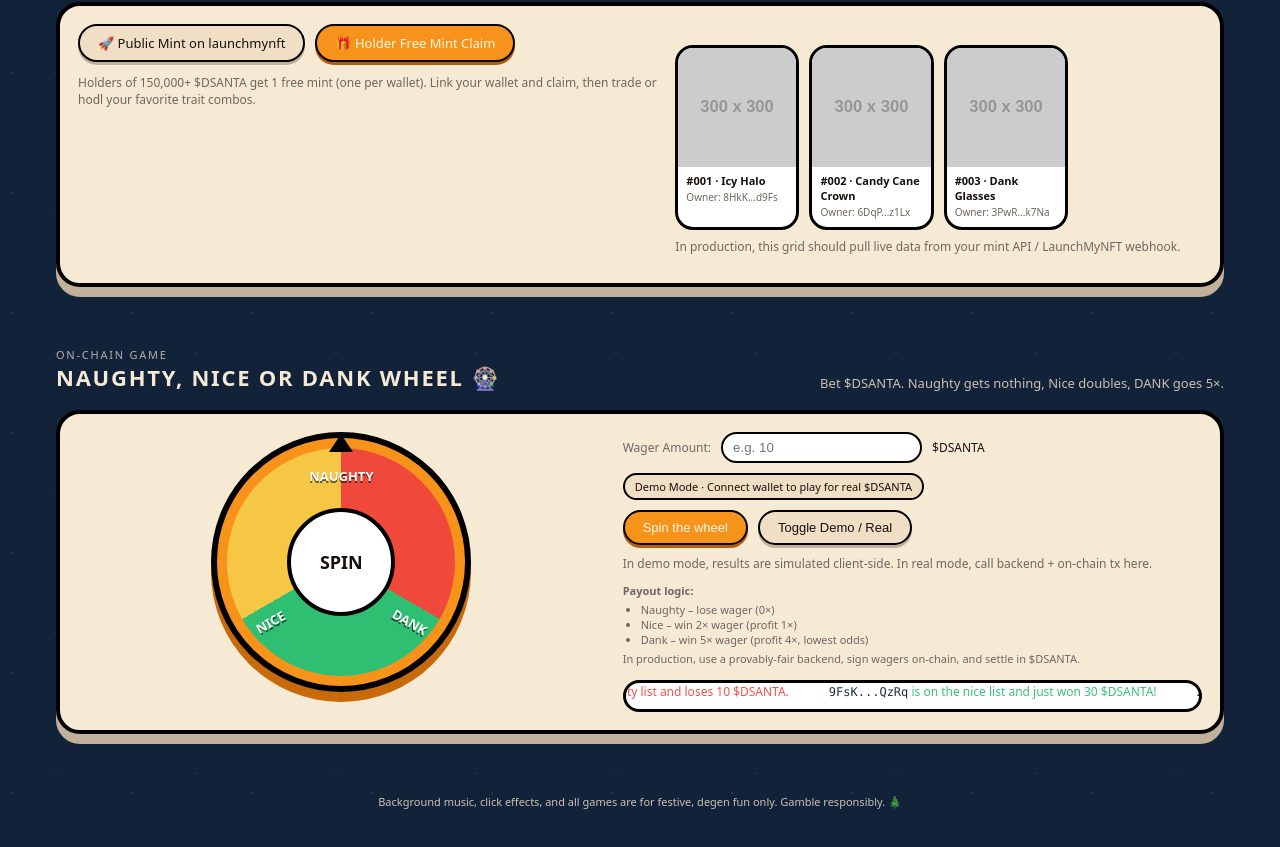
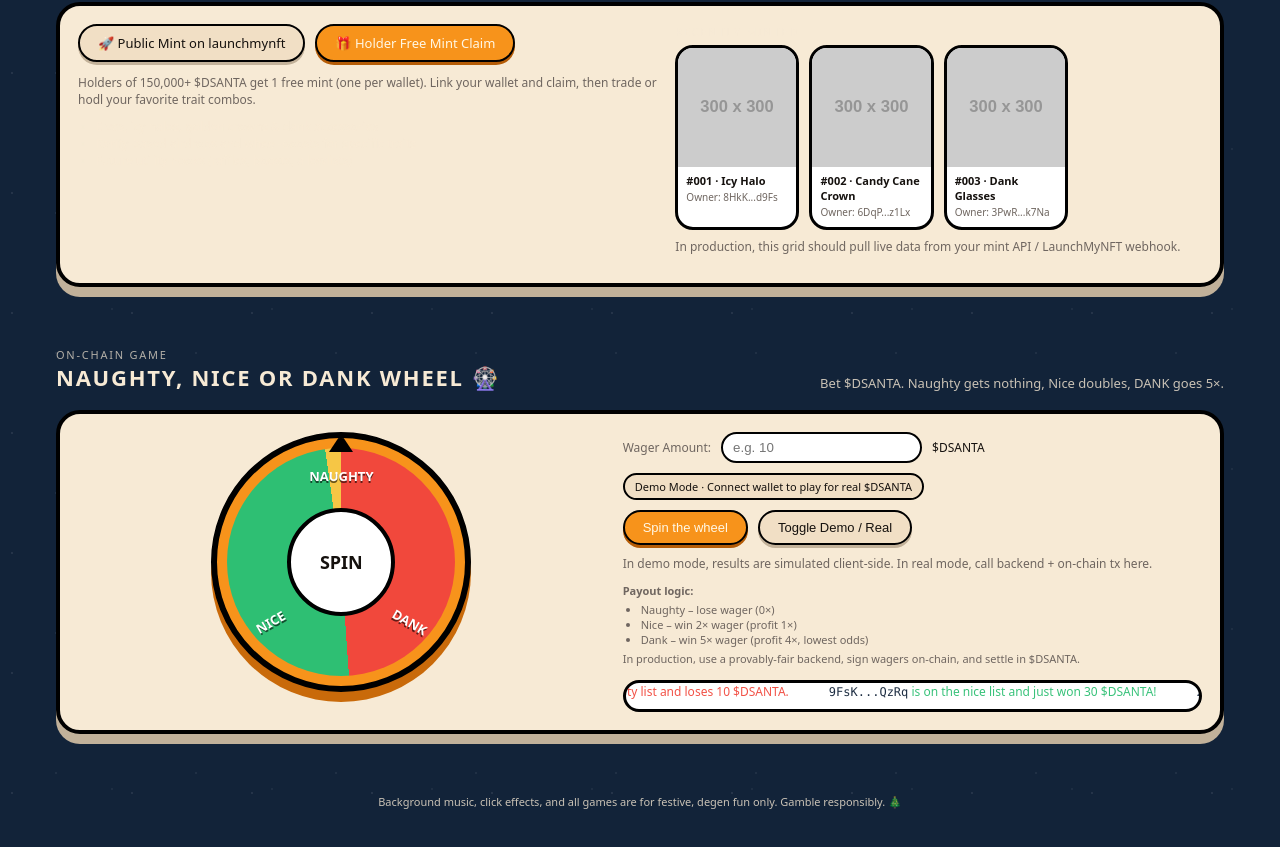
Before and after one commit to MemeDev2526/DankSanta, a plain HTML site: page index.html in a window 1280 px wide. Shown: the part 1019-1866 px from the top of the page. Drawn offline with Linux system fonts and the light colour scheme; placeholder pictures from the web are drawn by us.

Commit message:
Update conic-gradient colors and angles

```diff
--- a/style.css
+++ b/style.css
@@ -585,9 +585,9 @@ section {
   border-radius: 50%;
   /* flat segments, no neon */
   background: conic-gradient(
-    #f1483c 0 120deg,       /* Naughty red */
-    #2ebf73 120deg 240deg,  /* Nice green */
-    #f6c645 240deg 360deg   /* DANK gold */
+    #f1483c 0deg 176deg,     /* Naughty ~48.9% */
+    #2ebf73 176deg 352deg,   /* Nice ~48.9% */
+    #f6c645 352deg 360deg    /* DANK ~2.2% */
   );
   transition: transform 3s cubic-bezier(0.23, 1, 0.32, 1);
 }
```
